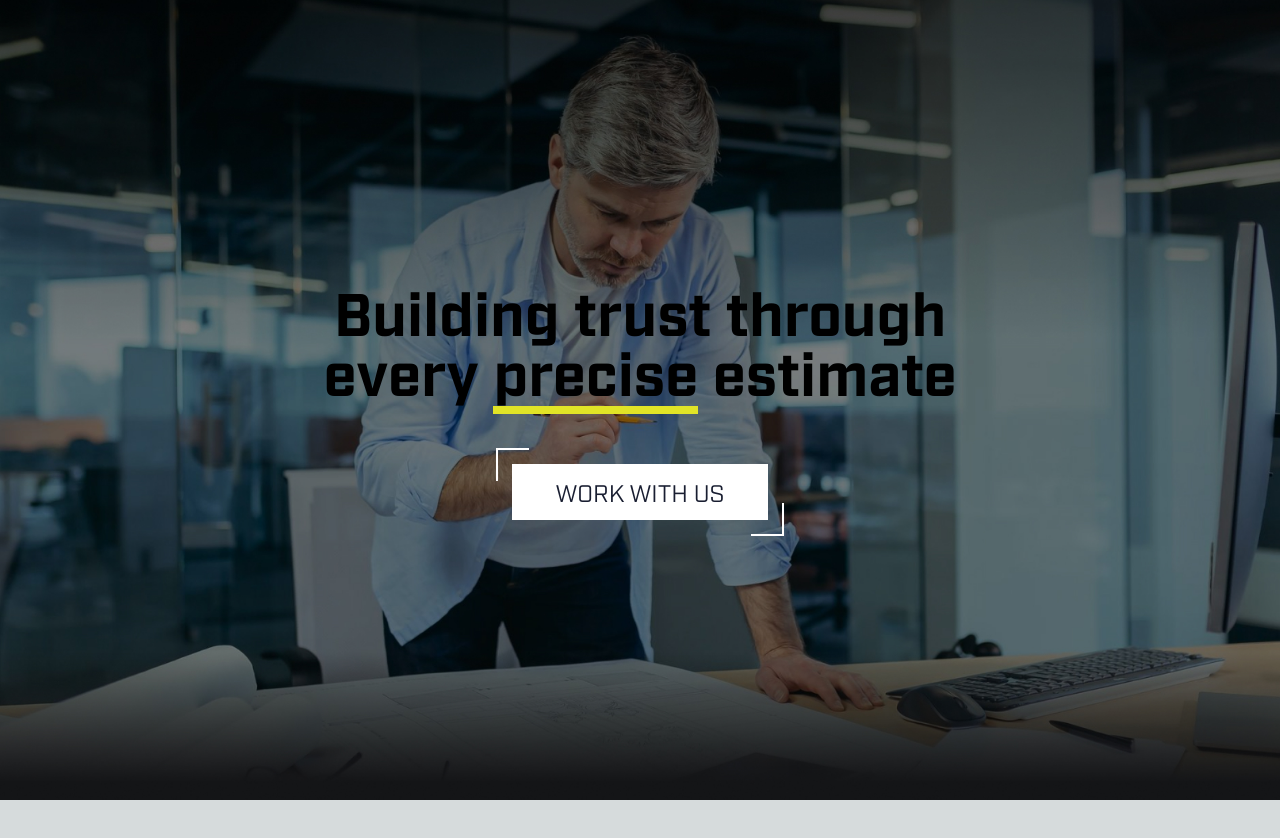
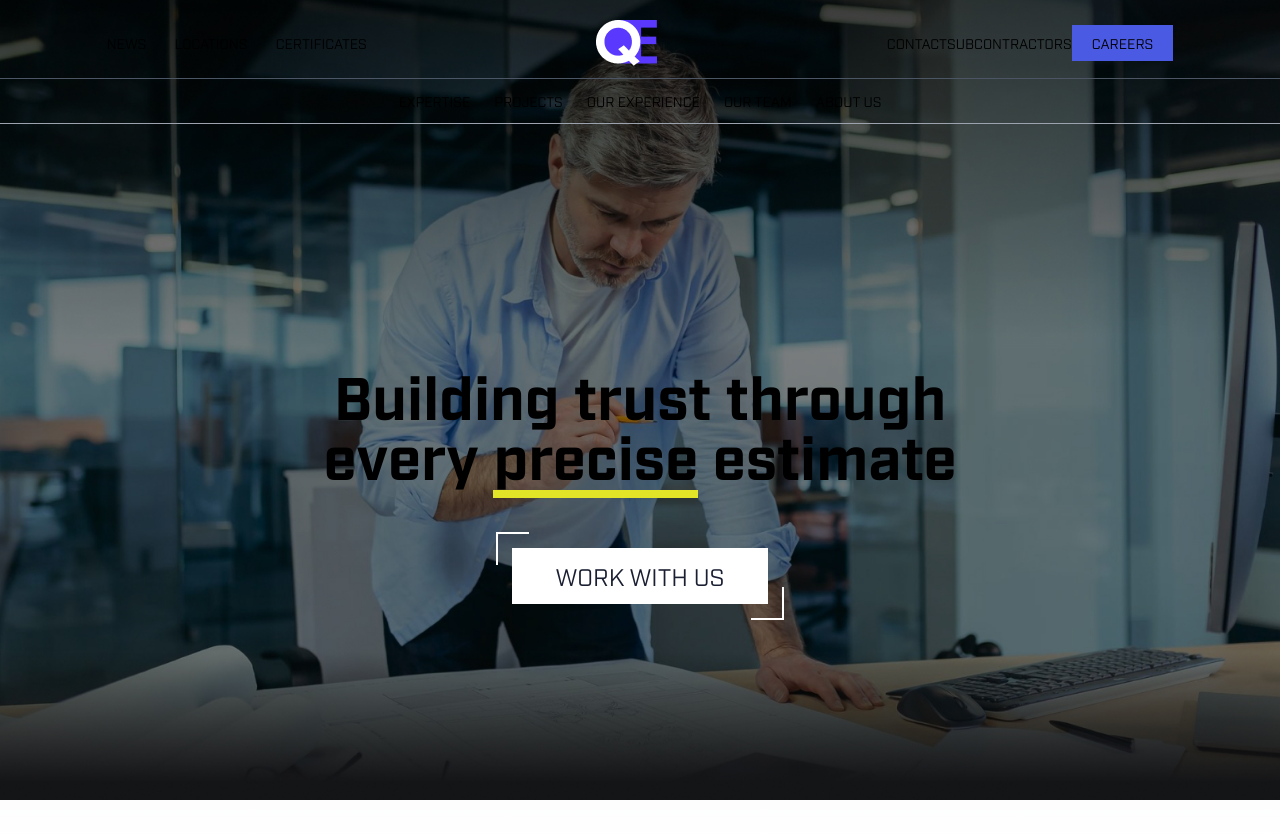
Before and after one commit to GrizoskiN/quality, a Next.js app: page / in a window 1280 px wide. Shown: the top 838 px of the page. Before the commit the page ends 800 px from the top, so only its background shows below. Built offline with nearby package versions, Linux system fonts and the light colour scheme; a web font is replaced by a local one.

Commit message:
menu and submenu added

```diff
--- a/src/components/Header.jsx
+++ b/src/components/Header.jsx
@@ -4,7 +4,7 @@ import HeaderImage from "/public/img/header.jpg"
 const Header = () => {
   return (
     <div className="w-full ">
-      <div className="flex items-center justify-center h-screen flex-col w-2/4 text-center m-auto">
+      <div className="flex items-center justify-center h-[90vh] flex-col w-2/4 text-center m-auto">
       <h1 className="text-6xl font-bold">Building trust through every {"\n"} <span className="border-b-8 border-yellow ">precise</span> estimate</h1>
     <button className="bg-white px-11 py-3 text-royal mt-16 text-2xl font-light relative">WORK WITH US
     <span className="absolute -bottom-4 -right-4"><svg width="33" height="33" viewBox="0 0 33 33" fill="none" xmlns="http://www.w3.org/2000/svg">
--- /dev/null
+++ b/src/components/Menu.jsx
@@ -0,0 +1,28 @@
+import Image from "next/image"
+import Logo from "../../public/img/logo.png"
+
+
+const Menu = () => {
+  return (
+   <div className="w-full border-b-[1px] mt-5 border-gray-600">
+     <div className="flex w-10/12 m-auto justify-evenly items-center grow text-sm font-thin mb-3  ">
+      <div className="flex justify-between w-2/4">
+        <h1>NEWS</h1>
+        <h1>LOCATIONS</h1>
+        <h1>CERTIFICATES</h1>
+      </div>
+      <div className="w-full flex justify-center">
+        <Image src={Logo}/>
+      </div>
+      <div className="flex justify-between w-2/4 items-center">
+        <h1>CONTACT</h1>
+        <h1>SUBCONTRACTORS</h1>
+        <h1 className="bg-primary px-5 py-2">CAREERS</h1>
+      </div>
+    </div>
+
+   </div>
+  )
+}
+
+export default Menu
--- /dev/null
+++ b/src/components/Submenu.jsx
@@ -0,0 +1,15 @@
+
+
+const Submenu = () => {
+  return (
+    <div className="flex w-full m-auto justify-center items-center grow text-sm font-thin py-3 border-b-[1px]  border-gray-400">
+      <h1 className="mx-3">EXPERTISE</h1>
+      <h1 className="mx-3">PROJECTS</h1>
+      <h1 className="mx-3">OUR EXPERIENCE</h1>
+      <h1 className="mx-3">OUR TEAM</h1>
+      <h1 className="mx-3">ABOUT US</h1>
+    </div>
+  )
+}
+
+export default Submenu
--- a/src/pages/_app.js
+++ b/src/pages/_app.js
@@ -1,3 +1,5 @@
+import Menu from '@/components/Menu'
+import Submenu from '@/components/Submenu'
 import '@/styles/globals.css'
 import localFont from "next/font/local"
 export const industryFont = localFont({ src: [
@@ -11,6 +13,8 @@ variable:"--Industry-font"
 export default function App({ Component, pageProps }) {
   return (
     <main className={industryFont.className}>
+      <Menu/>
+      <Submenu/>
   <Component {...pageProps} />
   </main>)
 }
--- a/src/pages/_document.js
+++ b/src/pages/_document.js
@@ -1,3 +1,4 @@
+
 import { Html, Head, Main, NextScript } from 'next/document'
 
 export default function Document() {
@@ -7,6 +8,7 @@ export default function Document() {
       <link rel="stylesheet" href="https://use.typekit.net/bwp0bnl.css"></link>
       </Head>
       <body>
+
         <Main />
         <NextScript />
       </body>
```
Also changed, not shown: public/img/logo.png (added).
